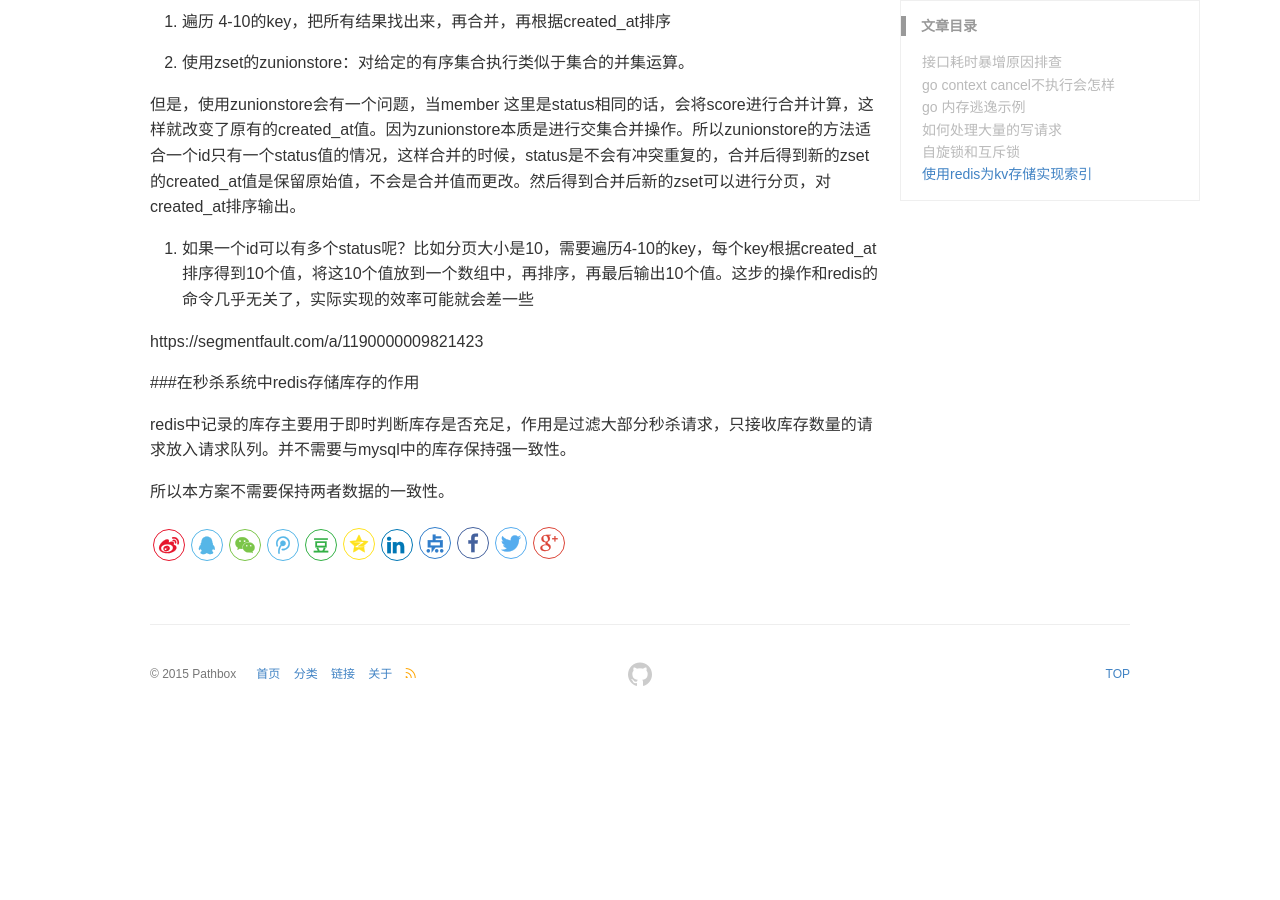
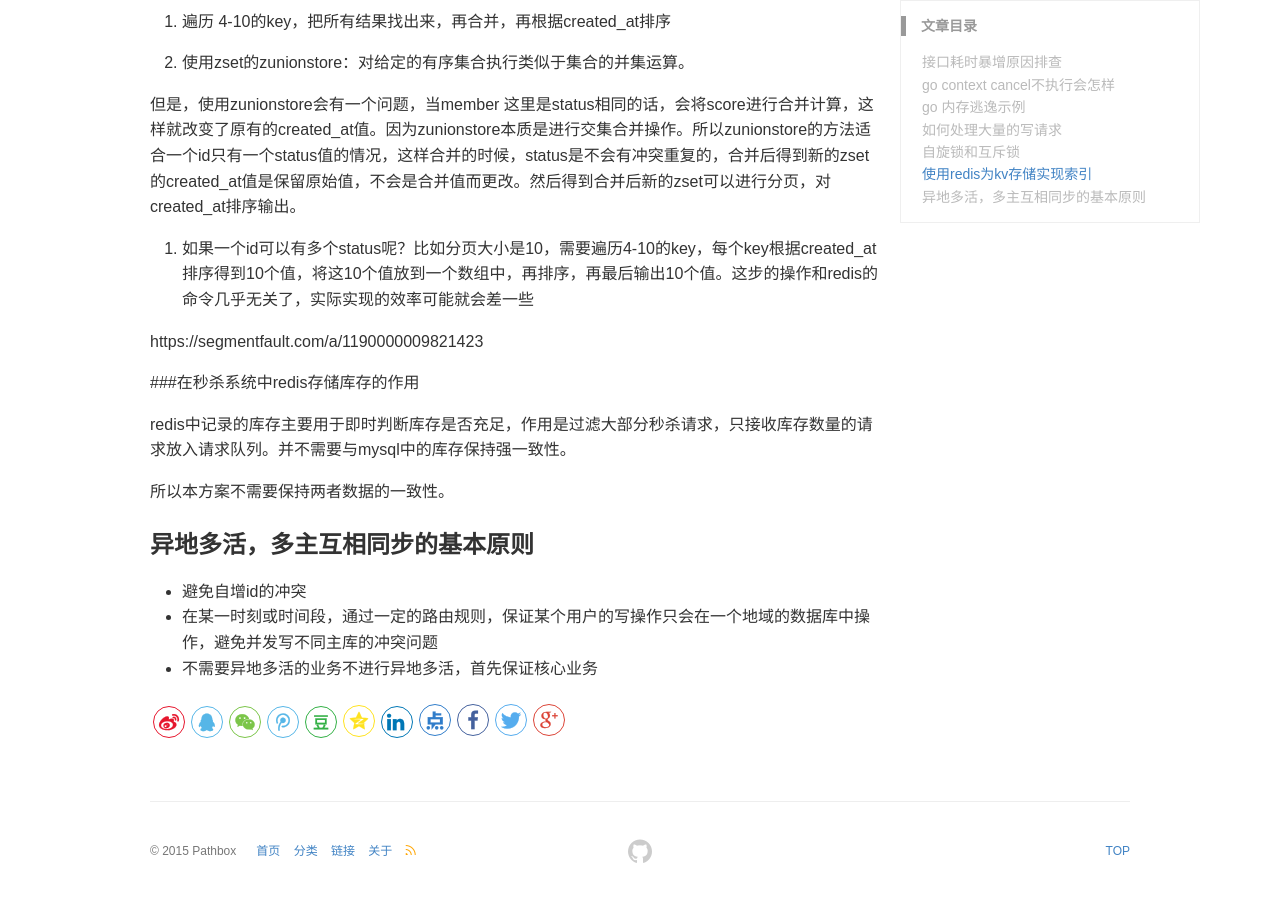
Before and after one commit to pathbox/pathbox.github.io, a Jekyll site: the page built from _posts/2021-04-08-work-summary-in-UCloud-48.md, in a window 1280 px wide and 900 px high, scrolled down 4000 px. Built offline with Jekyll 4.4.1, drawn with Linux system fonts in a browser that asks for light colours; before the commit the page ends 4723 px from its top, so only the background shows below that.

Commit message:
异地多活，多主互相同步的基本原则

```diff
--- a/_posts/2021-04-08-work-summary-in-UCloud-48.md
+++ b/_posts/2021-04-08-work-summary-in-UCloud-48.md
@@ -168,3 +168,9 @@ https://segmentfault.com/a/1190000009821423
 redis中记录的库存主要用于即时判断库存是否充足，作用是过滤大部分秒杀请求，只接收库存数量的请求放入请求队列。并不需要与mysql中的库存保持强一致性。
 
 所以本方案不需要保持两者数据的一致性。
+
+### 异地多活，多主互相同步的基本原则
+
+- 避免自增id的冲突
+- 在某一时刻或时间段，通过一定的路由规则，保证某个用户的写操作只会在一个地域的数据库中操作，避免并发写不同主库的冲突问题
+- 不需要异地多活的业务不进行异地多活，首先保证核心业务
```
Also changed, not shown: _posts/2020-07-02-canal-kafka-binlog-sync.md (+1 -0 lines), _posts/2021-02-05-work-summary-in-UCloud-46.md (+4 -2 lines).
